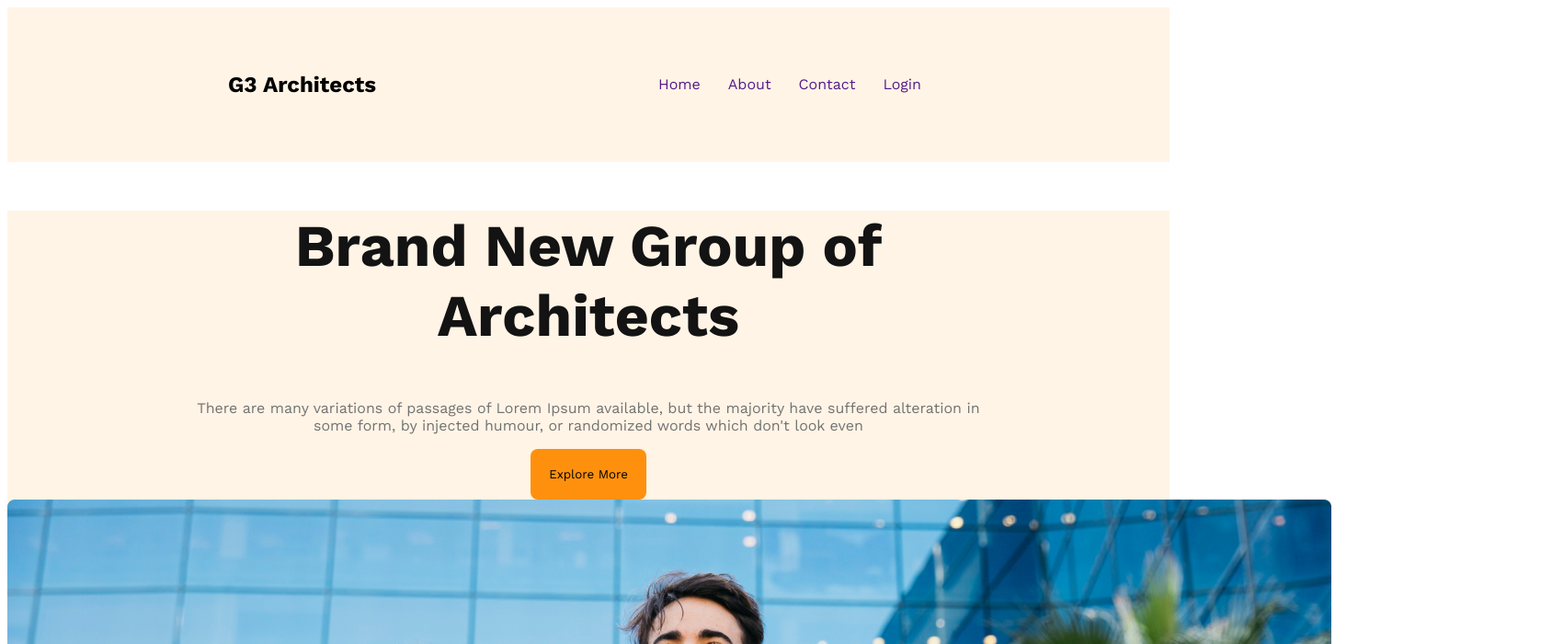
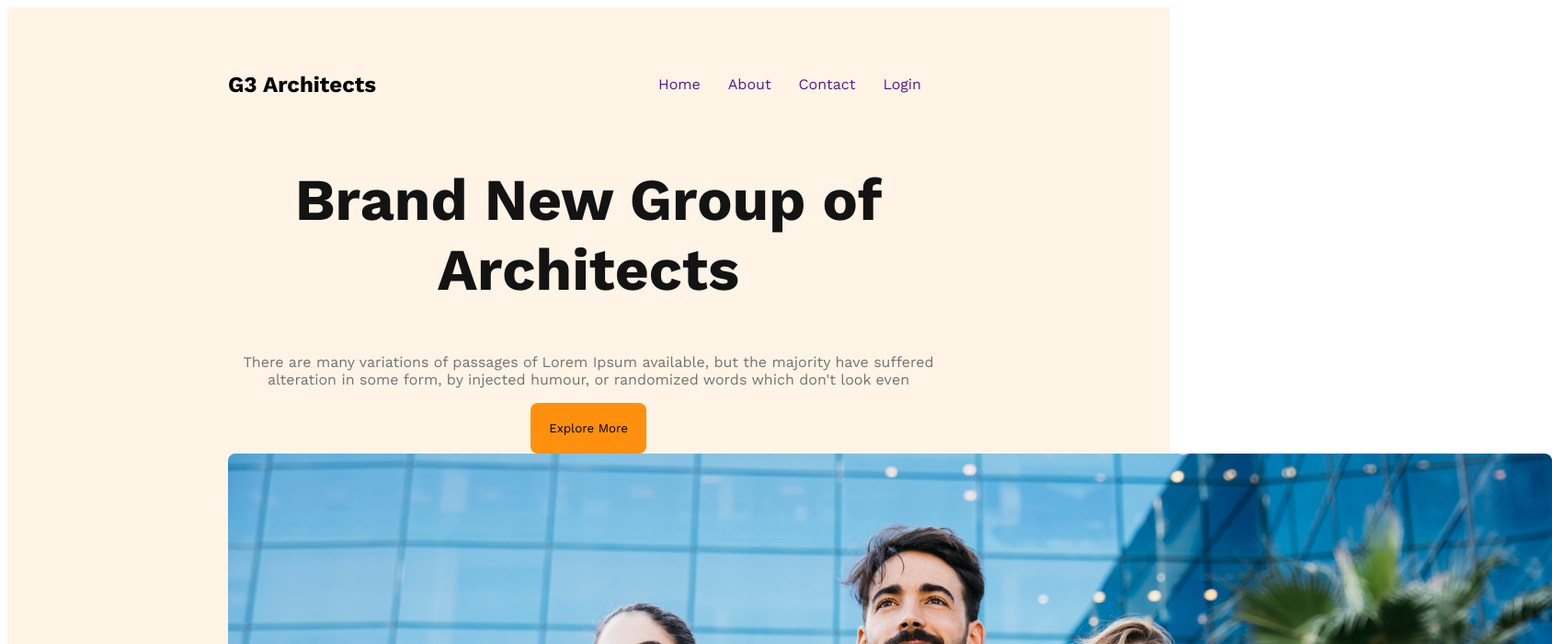
Before and after one commit to ShafayetAhmad/Landing-Page-G3-Architects, a plain HTML site: page index.html in a window 1280 px wide. Shown: the top 700 px of the page at 92% size, 1688 px wide, since content can reach past the window. Drawn offline with nearby package versions, Linux system fonts and the light colour scheme.

Commit message:
index added

```diff
--- a/index.html
+++ b/index.html
@@ -19,7 +19,7 @@
         </ul>
       </nav>
       <div class="banner">
-        <div class="banner-text">
+        <div class="banner-content">
           <h2 class="banner-title">Brand New Group of Architects</h2>
           <p class="banner-description">
             There are many variations of passages of Lorem Ipsum available, but
--- a/styles/architect.css
+++ b/styles/architect.css
@@ -9,12 +9,15 @@
 
 /* Header Styles  */
 
+header {
+  background: rgba(255, 144, 14, 0.1);
+  padding: 50px 240px;
+}
+
 nav {
   display: flex;
   justify-content: space-between;
-  background: rgba(255, 144, 14, 0.1);
   align-items: center;
-  padding: 50px 240px;
 }
 
 nav ul {
@@ -31,11 +34,8 @@ nav li {
 }
 
 /* Banner Styles  */
-.banner {
-  background: rgba(255, 144, 14, 0.1);
-}
 
-.banner-text {
+.banner-content {
   text-align: center;
   max-width: 860px;
   margin: 0px auto;
@@ -55,6 +55,10 @@ nav li {
   font-weight: 400;
 }
 
+.banner img {
+  justify-content: center;
+}
+
 .btn-primary {
   border-radius: 8px;
   background-color: #ff900e;
```
